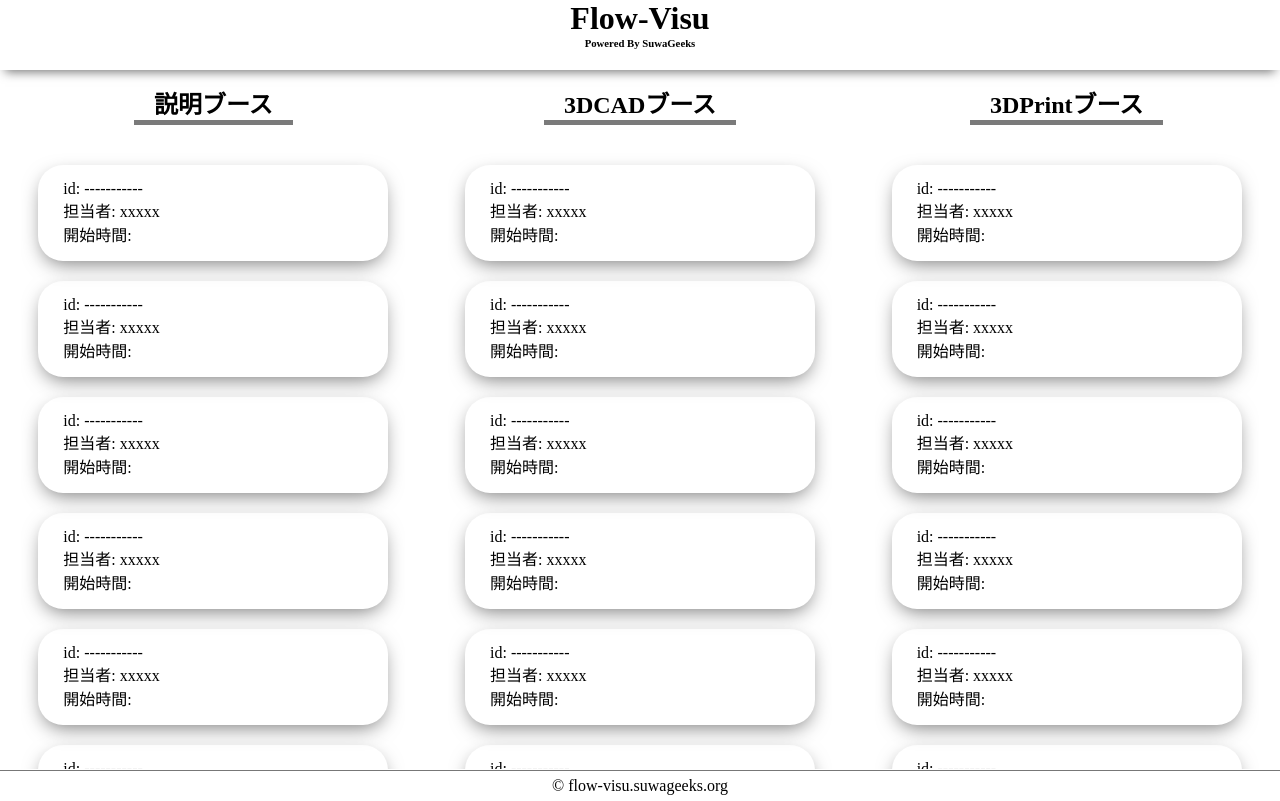
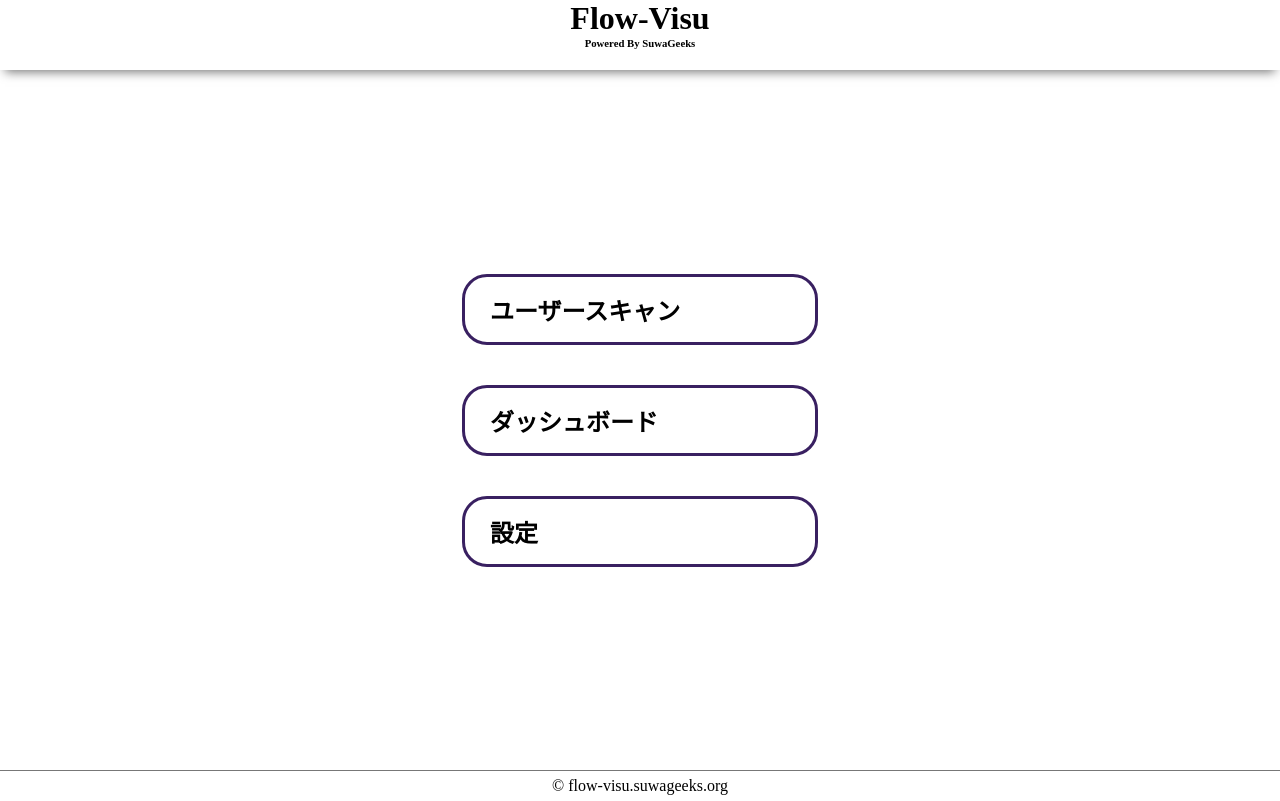
Before and after one commit to SuwaGeeks/Flow-Visu-Front, a Nuxt app in the folder FlowVisu/: page / in a window 1280 px wide. Built offline with nearby package versions, Linux system fonts and the light colour scheme.

Commit message:
add: トップページの追加

```diff
--- a/FlowVisu/pages/index.vue
+++ b/FlowVisu/pages/index.vue
@@ -1,334 +1,45 @@
 <template>
-<div id='top'>
-  <section>
-    <div class='section-head'>
-      <h2 class='subtitle'>
-        説明ブース
+  <div id='top'>
+    <router-link to='/scan' class='btn'>
+      <h2 class='card-title'>
+        ユーザースキャン
       </h2>
-    </div>
-    <div class='section-body'>
-      <ul>
-        <li>
-          <div class="card">
-            <ul>
-              <li>id: -----------</li>
-              <li>担当者: xxxxx</li>
-              <li>開始時間:</li>
-            </ul>
-          </div>
-          <div class="card">
-            <ul>
-              <li>id: -----------</li>
-              <li>担当者: xxxxx</li>
-              <li>開始時間:</li>
-            </ul>
-          </div>
-          <div class="card">
-            <ul>
-              <li>id: -----------</li>
-              <li>担当者: xxxxx</li>
-              <li>開始時間:</li>
-            </ul>
-          </div>
-          <div class="card">
-            <ul>
-              <li>id: -----------</li>
-              <li>担当者: xxxxx</li>
-              <li>開始時間:</li>
-            </ul>
-          </div>
-          <div class="card">
-            <ul>
-              <li>id: -----------</li>
-              <li>担当者: xxxxx</li>
-              <li>開始時間:</li>
-            </ul>
-          </div>
-          <div class="card">
-            <ul>
-              <li>id: -----------</li>
-              <li>担当者: xxxxx</li>
-              <li>開始時間:</li>
-            </ul>
-          </div>
-          <div class="card">
-            <ul>
-              <li>id: -----------</li>
-              <li>担当者: xxxxx</li>
-              <li>開始時間:</li>
-            </ul>
-          </div>
-          <div class="card">
-            <ul>
-              <li>id: -----------</li>
-              <li>担当者: xxxxx</li>
-              <li>開始時間:</li>
-            </ul>
-          </div>
-          <div class="card">
-            <ul>
-              <li>id: -----------</li>
-              <li>担当者: xxxxx</li>
-              <li>開始時間:</li>
-            </ul>
-          </div>
-          <div class="card">
-            <ul>
-              <li>id: -----------</li>
-              <li>担当者: xxxxx</li>
-              <li>開始時間:</li>
-            </ul>
-          </div>
-          <div class="card">
-            <ul>
-              <li>id: -----------</li>
-              <li>担当者: xxxxx</li>
-              <li>開始時間:</li>
-            </ul>
-          </div>
-          <div class="card">
-            <ul>
-              <li>id: -----------</li>
-              <li>担当者: xxxxx</li>
-              <li>開始時間:</li>
-            </ul>
-          </div>
-        </li>
-      </ul>
-    </div>
-  </section>
-  <section>
-    <div class='section-head'>
-      <h2 class='subtitle'>
-        3DCADブース
+    </router-link>
+    <router-link to='/dashbord' class='btn'>
+      <h2 class='card-title'>
+        ダッシュボード
       </h2>
-    </div>
-    <div class='section-body'>
-      <ul>
-        <li>
-          <div class="card">
-            <ul>
-              <li>id: -----------</li>
-              <li>担当者: xxxxx</li>
-              <li>開始時間:</li>
-            </ul>
-          </div>
-          <div class="card">
-            <ul>
-              <li>id: -----------</li>
-              <li>担当者: xxxxx</li>
-              <li>開始時間:</li>
-            </ul>
-          </div>
-          <div class="card">
-            <ul>
-              <li>id: -----------</li>
-              <li>担当者: xxxxx</li>
-              <li>開始時間:</li>
-            </ul>
-          </div>
-          <div class="card">
-            <ul>
-              <li>id: -----------</li>
-              <li>担当者: xxxxx</li>
-              <li>開始時間:</li>
-            </ul>
-          </div>
-          <div class="card">
-            <ul>
-              <li>id: -----------</li>
-              <li>担当者: xxxxx</li>
-              <li>開始時間:</li>
-            </ul>
-          </div>
-          <div class="card">
-            <ul>
-              <li>id: -----------</li>
-              <li>担当者: xxxxx</li>
-              <li>開始時間:</li>
-            </ul>
-          </div>
-          <div class="card">
-            <ul>
-              <li>id: -----------</li>
-              <li>担当者: xxxxx</li>
-              <li>開始時間:</li>
-            </ul>
-          </div>
-          <div class="card">
-            <ul>
-              <li>id: -----------</li>
-              <li>担当者: xxxxx</li>
-              <li>開始時間:</li>
-            </ul>
-          </div>
-          <div class="card">
-            <ul>
-              <li>id: -----------</li>
-              <li>担当者: xxxxx</li>
-              <li>開始時間:</li>
-            </ul>
-          </div>
-          <div class="card">
-            <ul>
-              <li>id: -----------</li>
-              <li>担当者: xxxxx</li>
-              <li>開始時間:</li>
-            </ul>
-          </div>
-          <div class="card">
-            <ul>
-              <li>id: -----------</li>
-              <li>担当者: xxxxx</li>
-              <li>開始時間:</li>
-            </ul>
-          </div>
-          <div class="card">
-            <ul>
-              <li>id: -----------</li>
-              <li>担当者: xxxxx</li>
-              <li>開始時間:</li>
-            </ul>
-          </div>
-        </li>
-      </ul>
-    </div>
-  </section>
-  <section>
-    <div class='section-head'>
-      <h2 class='subtitle'>
-        3DPrintブース
+    </router-link>
+    <router-link to='/setting' class='btn'>
+      <h2 class='card-title'>
+        設定
       </h2>
-    </div>
-    <div class='section-body'>
-      <ul>
-        <li>
-          <div class="card">
-            <ul>
-              <li>id: -----------</li>
-              <li>担当者: xxxxx</li>
-              <li>開始時間:</li>
-            </ul>
-          </div>
-          <div class="card">
-            <ul>
-              <li>id: -----------</li>
-              <li>担当者: xxxxx</li>
-              <li>開始時間:</li>
-            </ul>
-          </div>
-          <div class="card">
-            <ul>
-              <li>id: -----------</li>
-              <li>担当者: xxxxx</li>
-              <li>開始時間:</li>
-            </ul>
-          </div>
-          <div class="card">
-            <ul>
-              <li>id: -----------</li>
-              <li>担当者: xxxxx</li>
-              <li>開始時間:</li>
-            </ul>
-          </div>
-          <div class="card">
-            <ul>
-              <li>id: -----------</li>
-              <li>担当者: xxxxx</li>
-              <li>開始時間:</li>
-            </ul>
-          </div>
-          <div class="card">
-            <ul>
-              <li>id: -----------</li>
-              <li>担当者: xxxxx</li>
-              <li>開始時間:</li>
-            </ul>
-          </div>
-          <div class="card">
-            <ul>
-              <li>id: -----------</li>
-              <li>担当者: xxxxx</li>
-              <li>開始時間:</li>
-            </ul>
-          </div>
-          <div class="card">
-            <ul>
-              <li>id: -----------</li>
-              <li>担当者: xxxxx</li>
-              <li>開始時間:</li>
-            </ul>
-          </div>
-          <div class="card">
-            <ul>
-              <li>id: -----------</li>
-              <li>担当者: xxxxx</li>
-              <li>開始時間:</li>
-            </ul>
-          </div>
-          <div class="card">
-            <ul>
-              <li>id: -----------</li>
-              <li>担当者: xxxxx</li>
-              <li>開始時間:</li>
-            </ul>
-          </div>
-          <div class="card">
-            <ul>
-              <li>id: -----------</li>
-              <li>担当者: xxxxx</li>
-              <li>開始時間:</li>
-            </ul>
-          </div>
-          <div class="card">
-            <ul>
-              <li>id: -----------</li>
-              <li>担当者: xxxxx</li>
-              <li>開始時間:</li>
-            </ul>
-          </div>
-        </li>
-      </ul>
-    </div>
-  </section>
-</div>
+    </router-link>
+  </div>
 </template>
 
 <style scoped>
 #top {
   height: 100%;
   display: flex;
-  flex-direction: row;
-  justify-content: space-around;
+  flex-direction: column;
+  justify-content: center;
+  align-items: center;
 }
 
-section {
-  width: 30%;
-  padding-top: 15px;
-}
-.section-head {
-  text-align: center;
-}
-.subtitle {
-  display: inline-block;
-  border-bottom: solid 5px #7a7a7a;
-  padding: 0 20px;
-}
-.section-body {
-  padding-top: 20px;
-  overflow-y: scroll;
-  height: calc(100% - 20px - 41px);
-}
-
-.card ul,
-.card li {
-  list-style: none;
-}
-.card {
+.btn {
   width: 300px;
   margin: 20px auto;
   padding: 15px 25px;
   border-radius: 25px;
-  box-shadow: 0px 7px 20px -5px #777777;
+  border: solid 3px #392061;
+  cursor: pointer;
+  transition: all ease 0.3s;
+}
+
+.btn:hover {
+  color: #ffffff;
+  background-color: #392061;
+  transition: all ease 0.3s;
 }
 </style>
```
